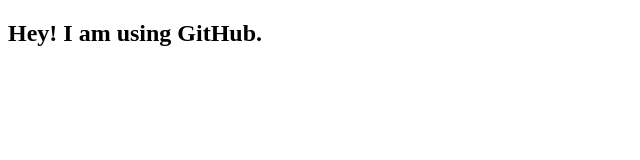
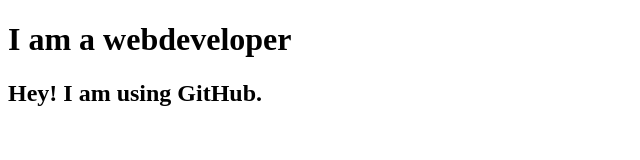
Before and after one commit to IsratJahanRuna/My-Firstwebsite, a plain HTML site: page index.html in a window 1280 px wide. Shown: the whole page, without its empty margins (0-640 px from the left). Drawn offline with Linux system fonts and the light colour scheme.

Commit message:
Header added

```diff
--- a/index.html
+++ b/index.html
@@ -6,6 +6,7 @@
     <title>Document</title>
 </head>
 <body>
+    <h1>I am a webdeveloper</h1>
     <h2>Hey! I am using GitHub.</h2>
 </body>
 </html>
```
Also changed, not shown: 1 other file.
